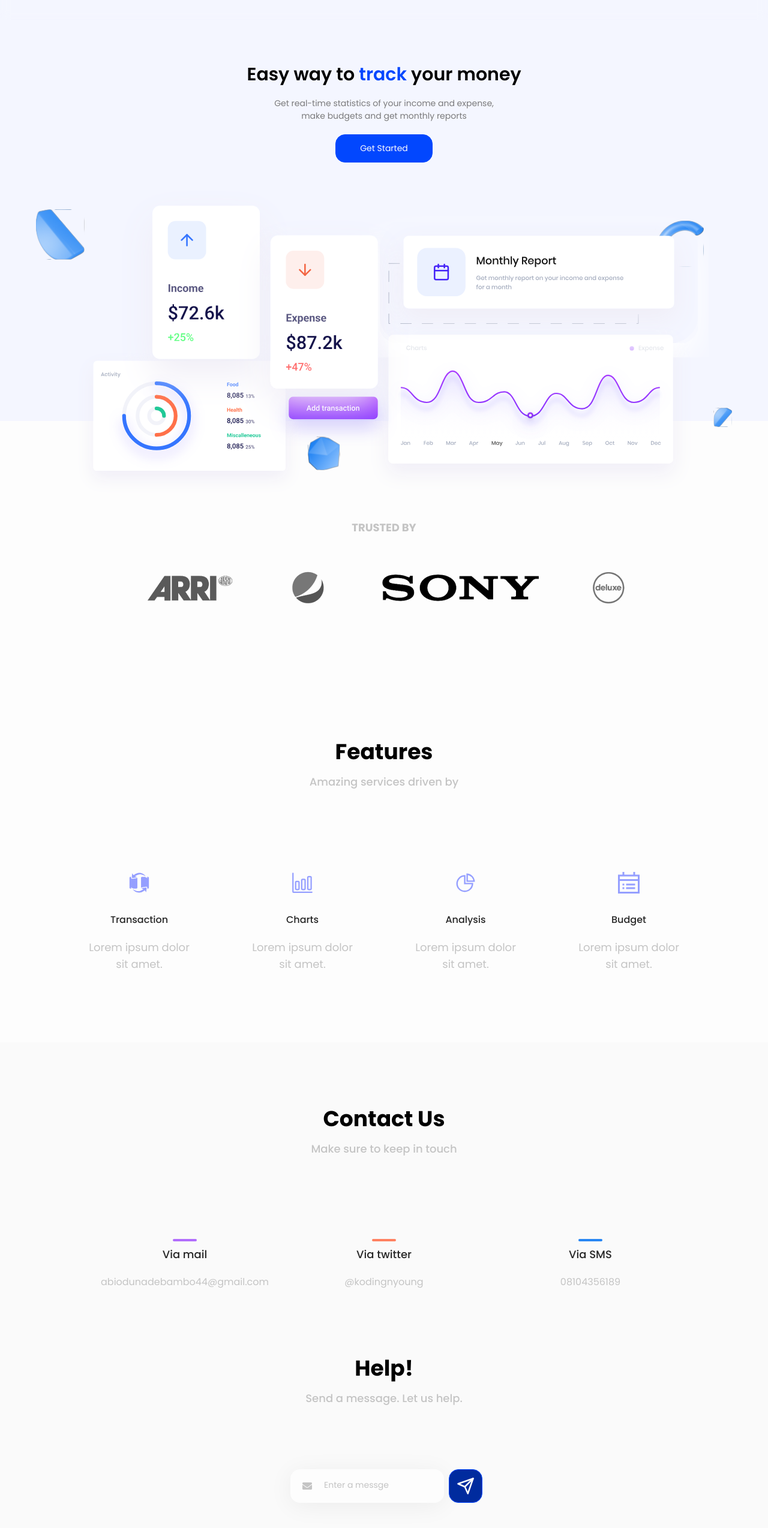
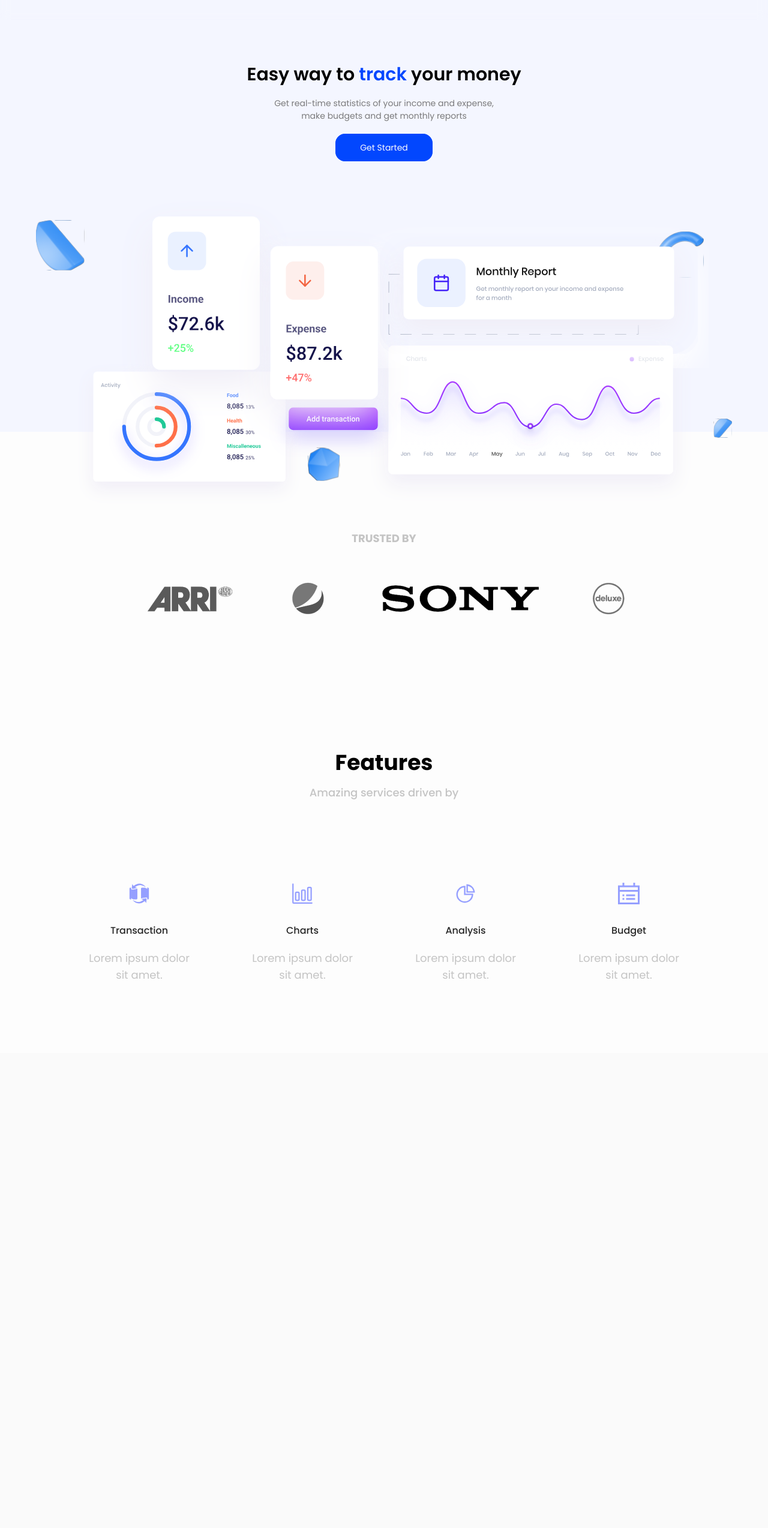
Before and after one commit to KodingNYoung/Track, a React (Create React App) app: page / in a window 1280 px wide. Shown: the part 78-2626 px from the top of the page at 60% size. Built offline with nearby package versions, Linux system fonts and the light colour scheme.

Commit message:
[developement]: little adjustment on the home page animations

```diff
--- a/package.json
+++ b/package.json
@@ -15,6 +15,7 @@
     "react-chartjs-2": "^4.1.0",
     "react-dom": "^18.1.0",
     "react-icons": "^4.3.1",
+    "react-intersection-observer": "^9.2.2",
     "react-redux": "^8.0.2",
     "react-router-dom": "^6.3.0",
     "react-router-hash-link": "^2.4.3",
--- a/src/assets/css/home.css
+++ b/src/assets/css/home.css
@@ -1,178 +1,183 @@
-.hero-section {
+.homepage {
+  max-width: 100vw;
+  overflow: hidden;
+}
+
+.homepage .hero-section {
   @apply px-10 pt-28 md:pt-0;
 }
 
-.hero-section .hero-content {
+.homepage .hero-section .hero-content {
   @apply p-5 md:translate-y-36 relative z-10;
 }
 
-.hero-section .hero-content__text {
+.homepage .hero-section .hero-content__text {
   @apply flex flex-col justify-center items-center mb-10 mt-5 text-center;
 }
 
-.hero-section .hero-content__text h1 {
+.homepage .hero-section .hero-content__text h1 {
   @apply text-3xl font-semibold mb-5;
   color: #000;
 }
 
-.hero-section .hero-content__text > span {
-  @apply max-w-full w-96 block pb-5;
+.homepage .hero-section .hero-content__text > span {
+  @apply max-w-full w-96 block pb-8;
   color: #7a7a7a;
 }
 
-.hero-section .hero-content__text a.primary-btn {
+.homepage .hero-section .hero-content__text a.primary-btn {
   @apply px-10 rounded-2xl;
 }
 
-.partners-section {
+.homepage .partners-section {
   @apply p-10 md:pt-36;
   background-color: #fdfdfd;
 }
 
-.partners-section .partners-content {
+.homepage .partners-section .partners-content {
   @apply p-5 text-center;
 }
 
-.partners-section .partners-content h4 {
+.homepage .partners-section .partners-content h4 {
   @apply text-lg uppercase font-bold;
   color: #c4c4c4;
 }
 
-.partners-section .partners-content .partners-content__logo-grid {
+.homepage .partners-section .partners-content .partners-content__logo-grid {
   @apply flex justify-center items-center flex-wrap;
 }
 
-.partners-section .partners-content .partners-content__logo-grid .partner-logo {
+.homepage .partners-section .partners-content .partners-content__logo-grid .partner-logo {
   @apply m-10 my-14;
 }
 
-.reusable-section-class {
+.homepage .reusable-section-class {
   @apply p-10 py-14;
 }
 
-.reusable-section-class .section-content {
+.homepage .reusable-section-class .section-content {
   @apply p-5 text-center;
 }
 
-.reusable-section-class .section-content header {
+.homepage .reusable-section-class .section-content header {
   @apply mt-8 mb-24;
 }
 
-.reusable-section-class .section-content header h2 {
+.homepage .reusable-section-class .section-content header h2 {
   @apply text-4xl font-bold mb-4 capitalize;
   color: #000;
 }
 
-.reusable-section-class .section-content header span {
+.homepage .reusable-section-class .section-content header span {
   @apply text-lg font-medium;
   color: #c4c4c4;
 }
 
-.features-section {
+.homepage .features-section {
   background-color: #fdfdfd;
 }
 
-.features-section .features-grid {
+.homepage .features-section .features-grid {
   @apply flex flex-wrap justify-center items-center;
 }
 
-.features-section .features-grid .feature-item {
+.homepage .features-section .features-grid .feature-item {
   @apply grid justify-items-center w-48 m-10;
 }
 
-.features-section .features-grid .feature-item svg {
+.homepage .features-section .features-grid .feature-item svg {
   @apply text-4xl;
   color: #959fff;
 }
 
-.features-section .features-grid .feature-item svg path {
+.homepage .features-section .features-grid .feature-item svg path {
   stroke: #959fff;
 }
 
-.features-section .features-grid .feature-item .name {
+.homepage .features-section .features-grid .feature-item .name {
   @apply font-medium text-base capitalize my-5 mt-8;
 }
 
-.features-section .features-grid .feature-item .description {
+.homepage .features-section .features-grid .feature-item .description {
   @apply text-lg;
   color: #c4c4c4;
 }
 
-.contactus-section {
+.homepage .contactus-section {
   background-color: #fafafa;
 }
 
-.contactus-section .contact-items {
+.homepage .contactus-section .contact-items {
   @apply flex flex-wrap justify-center lg:justify-between items-center max-w-5xl mx-auto;
 }
 
-.contactus-section .contact-items .contact-item {
+.homepage .contactus-section .contact-items .contact-item {
   @apply grid justify-items-center m-10 lg:w-1/4;
 }
 
-.contactus-section .contact-items .contact-item .tag {
+.homepage .contactus-section .contact-items .contact-item .tag {
   @apply w-10 h-1 rounded-2xl;
 }
 
-.contactus-section .contact-items .contact-item .media-name {
+.homepage .contactus-section .contact-items .contact-item .media-name {
   @apply font-medium text-lg mt-2 mb-5;
 }
 
-.contactus-section .contact-items .contact-item .contact {
+.homepage .contactus-section .contact-items .contact-item .contact {
   @apply text-base font-normal;
   color: #c4c4c4;
 }
 
-.contactus-section .help-form {
+.homepage .contactus-section .help-form {
   @apply mb-5 flex justify-center items-center;
 }
 
-.contactus-section .help-form label.input-group {
+.homepage .contactus-section .help-form label.input-group {
   @apply flex justify-center items-center p-2 px-5 rounded-2xl m-2 transition-all duration-300;
   -webkit-box-shadow: 0px 5px 40px rgba(0, 0, 0, 0.06);
           box-shadow: 0px 5px 40px rgba(0, 0, 0, 0.06);
   background-color: #fdfdfd;
 }
 
-.contactus-section .help-form label.input-group svg {
+.homepage .contactus-section .help-form label.input-group svg {
   @apply text-base;
   color: #c4c4c4;
 }
 
-.contactus-section .help-form label.input-group textarea {
+.homepage .contactus-section .help-form label.input-group textarea {
   @apply bg-transparent py-2 px-5 outline-0 transition-all duration-300;
   width: 200px;
   height: 40px;
   resize: none;
 }
 
-.contactus-section .help-form label.input-group textarea::-webkit-input-placeholder {
+.homepage .contactus-section .help-form label.input-group textarea::-webkit-input-placeholder {
   color: #c4c4c4;
 }
 
-.contactus-section .help-form label.input-group textarea:-ms-input-placeholder {
+.homepage .contactus-section .help-form label.input-group textarea:-ms-input-placeholder {
   color: #c4c4c4;
 }
 
-.contactus-section .help-form label.input-group textarea::-ms-input-placeholder {
+.homepage .contactus-section .help-form label.input-group textarea::-ms-input-placeholder {
   color: #c4c4c4;
 }
 
-.contactus-section .help-form label.input-group textarea::placeholder {
+.homepage .contactus-section .help-form label.input-group textarea::placeholder {
   color: #c4c4c4;
 }
 
-.contactus-section .help-form label.input-group textarea:focus, .contactus-section .help-form label.input-group textarea:valid {
+.homepage .contactus-section .help-form label.input-group textarea:focus, .homepage .contactus-section .help-form label.input-group textarea:valid {
   width: 300px;
   height: 120px;
   max-width: 70vw;
 }
 
-.contactus-section .help-form button.submit-button {
+.homepage .contactus-section .help-form button.submit-button {
   @apply p-3 rounded-2xl text-3xl;
   background-color: #002b9e;
 }
 
-.contactus-section .help-form button.submit-button:hover {
+.homepage .contactus-section .help-form button.submit-button:hover {
   @apply scale-105;
 }
--- a/src/assets/scss/home.scss
+++ b/src/assets/scss/home.scss
@@ -1,5 +1,8 @@
 @import "base";
 
+.homepage {
+  max-width: 100vw;
+  overflow: hidden;
   .hero-section {
     @apply px-10 pt-28 md:pt-0;
     .hero-content {
@@ -11,7 +14,7 @@
           color: $black;
         }
         & > span {
-        @apply max-w-full w-96 block pb-5;
+          @apply max-w-full w-96 block pb-8;
           color: $form-label-text;
         }
         a.primary-btn {
@@ -134,3 +137,4 @@
       }
     }
   }
+}
--- a/src/views/Home/ContactUs.js
+++ b/src/views/Home/ContactUs.js
@@ -1,27 +1,65 @@
-import React from "react";
+import React, { useEffect } from "react";
 
-// framer motion
-import { motion } from "framer-motion";
+// animations
+import { motion, useAnimation } from "framer-motion";
+import { useInView } from "react-intersection-observer";
 
 import { FaEnvelope, FiSend } from "../../imports/icons";
 import { SubmitButton } from "../../components/Buttons/Buttons";
 
 const ContactUs = () => {
+  // animation hooks
+  // section
+  const [sectionRef, sectionInView] = useInView();
+  const helpSectionAnimation = useAnimation();
+  const contactSectionAnimation = useAnimation();
+
+  // functions
   const handleSubmit = e => {
     e.preventDefault();
   };
+  const handleAnimations = async () => {
+    if (sectionInView) {
+      await contactSectionAnimation.start({
+        x: "0",
+        opacity: 1,
+        transition: { type: "tween", duration: 1 }
+      });
+      return await helpSectionAnimation.start({
+        x: "0",
+        opacity: 1,
+        transition: { type: "tween", duration: 1 }
+      });
+    }
+    if (!sectionInView) {
+      await helpSectionAnimation.start({
+        x: "-10vw",
+        opacity: 0
+      });
+      return await contactSectionAnimation.start({
+        x: "10vw",
+        opacity: 0
+      });
+    }
+  };
+
+  // useEffect
+  useEffect(() => {
+    handleAnimations();
+  }, [sectionInView]);
   return (
-    <motion.section
+    <section
       id="contactus"
-      initial={{ y: "100vh" }}
-      animate={{ y: 0 }}
-      transition={{ type: "spring", duration: 1, bounce: 0.5 }}
       className="contactus-section reusable-section-class"
+      ref={sectionRef}
     >
-      <div className="contactus-content section-content">
+      <motion.div
+        className="contactus-content section-content"
+        animate={contactSectionAnimation}
+      >
         <header>
           <h2>contact us</h2>
-          <span>Make sure to keep in touch</span>
+          <span>Make sure to be in touch.</span>
         </header>
         <div className="contact-items">
           <ContactItem
@@ -40,8 +78,11 @@ const ContactUs = () => {
             contact="08104356189"
           />
         </div>
-      </div>
-      <div className="help-content section-content">
+      </motion.div>
+      <motion.div
+        className="help-content section-content"
+        animate={helpSectionAnimation}
+      >
         <header>
           <h2>Help!</h2>
           <span>Send a message. Let us help.</span>
@@ -61,8 +102,8 @@ const ContactUs = () => {
             <FiSend />
           </SubmitButton>
         </form>
-      </div>
-    </motion.section>
+      </motion.div>
+    </section>
   );
 };
 
--- a/src/views/Home/Features.js
+++ b/src/views/Home/Features.js
@@ -1,7 +1,8 @@
-import React from "react";
+import React, { useEffect } from "react";
 
-// framer motion
-import { motion } from "framer-motion";
+// animations
+import { motion, useAnimation } from "framer-motion";
+import { useInView } from "react-intersection-observer";
 
 import {
   GrPlan,
@@ -11,54 +12,118 @@ import {
 } from "../../imports/icons";
 
 const Features = () => {
+  // animation hooks
+  // section
+  const [sectionRef, sectionInView, sectionEntry] = useInView({
+    threshold: 0.4
+  });
+  const sectionAnimation = useAnimation();
+  // feature list
+  const [listRef, listInView] = useInView({ threshold: 0.5 });
+  const listAnimation = useAnimation();
+
+  // useEffect
+  useEffect(() => {
+    if (sectionInView) {
+      sectionAnimation.start({
+        y: "0",
+        opacity: 1,
+        transition: { type: "tween", duration: 2 }
+      });
+    }
+    if (!sectionInView) {
+      //if it's coming from below
+      if (sectionEntry?.boundingClientRect?.y > 0) {
+        sectionAnimation.start({
+          y: "10vh",
+          opacity: 0
+        });
+      } else {
+        // if it is going topwards
+        sectionAnimation.start({
+          y: "-10vh",
+          opacity: 0
+        });
+      }
+    }
+  }, [sectionInView]);
+  useEffect(() => {
+    if (listInView) {
+      listAnimation.start(custom => ({
+        scale: 1,
+        opacity: 1,
+        transition: {
+          type: "spring",
+          duration: 1,
+          bounce: 0.5,
+          delay: custom * 0.5
+        }
+      }));
+    } else {
+      listAnimation.start({
+        scale: 0,
+        opacity: 0
+      });
+    }
+  }, [listInView]);
+
   return (
-    <motion.section
+    <section
+      ref={sectionRef}
       id="features"
-      initial={{ y: "100vh" }}
-      animate={{ y: 0 }}
-      transition={{ type: "spring", duration: 1, bounce: 0.5 }}
       className="features-section reusable-section-class"
     >
-      <div className="features-content section-content">
+      <motion.div
+        className="features-content section-content"
+        animate={sectionAnimation}
+      >
         <header>
           <h2>Features</h2>
           <span>Amazing services driven by</span>
         </header>
-        <div className="features-grid">
+        <div className="features-grid" ref={listRef}>
           <FeatureItem
             icon={<GiCardExchange />}
             name="transaction"
             description="Lorem ipsum dolor sit amet."
+            animate={listAnimation}
+            custom={1}
           />
           <FeatureItem
             icon={<IoBarChartOutline />}
             name="charts"
             description="Lorem ipsum dolor sit amet."
+            animate={listAnimation}
+            custom={2}
           />
           <FeatureItem
             icon={<AiOutlinePieChart />}
             name="analysis"
             description="Lorem ipsum dolor sit amet."
+            animate={listAnimation}
+            custom={3}
           />
           <FeatureItem
             icon={<GrPlan />}
             name="budget"
             description="Lorem ipsum dolor sit amet."
+            animate={listAnimation}
+            custom={4}
           />
         </div>
-      </div>
-    </motion.section>
+      </motion.div>
+    </section>
   );
 };
 
 const FeatureItem = props => {
-  const { icon, name, description } = props;
+  const { icon, name, description, animate, custom } = props;
   return (
-    <div className="feature-item">
+    <motion.div className="feature-item" animate={animate} custom={custom}>
       {icon}
       <span className="name">{name}</span>
       <span className="description">{description}</span>
-    </div>
+    </motion.div>
   );
 };
 
--- a/src/views/Home/Hero.js
+++ b/src/views/Home/Hero.js
@@ -11,27 +11,36 @@ const Hero = () => {
   return (
     <section className="hero-section" id="hero">
       <div className="hero-content">
-        <motion.div
-          initial={{ x: "100vw" }}
-          animate={{ x: 0 }}
-          transition={{ type: "spring", duration: 1, bounce: 0.5 }}
-          className="hero-content__text"
-        >
-          <h1>
+        <div className="hero-content__text">
+          <motion.h1
+            initial={{ y: "-10vh", opacity: 0 }}
+            animate={{ y: 0, opacity: 1 }}
+            transition={{ type: "tween", duration: 1 }}
+          >
             Easy way to <span className="text-primary">track</span> your money
-          </h1>
-          <span>
+          </motion.h1>
+          <motion.span
+            initial={{ y: -20, opacity: 0 }}
+            animate={{ y: 0, opacity: 1 }}
+            transition={{ type: "tween", duration: 1.2, delay: 1.1 }}
+          >
             Get real-time statistics of your income and expense, make budgets
             and get monthly reports
-          </span>
-          <Link to="/auth/register" className="primary-btn">
-            Get Started
-          </Link>
-        </motion.div>
+          </motion.span>
+          <motion.span
+            initial={{ y: -32, opacity: 0 }}
+            animate={{ y: 0, opacity: 1 }}
+            transition={{ type: "tween", duration: 1.5, delay: 2.4 }}
+          >
+            <Link to="/auth/register" className="primary-btn">
+              Get Started
+            </Link>
+          </motion.span>
+        </div>
         <motion.div
-          initial={{ y: "-100vw" }}
-          animate={{ y: 0 }}
-          transition={{ type: "spring", duration: 1, bounce: 0.5 }}
+          initial={{ y: "10vh" }}
+          animate={{ y: "0" }}
+          transition={{ type: "spring", duration: 2, bounce: 0.5 }}
           className="hero-content__image"
         >
           <HeroSVG />
--- a/src/views/Home/Homepage.js
+++ b/src/views/Home/Homepage.js
@@ -19,6 +19,7 @@ const Homepage = () => {
       initial="hidden"
       animate="visible"
       variants={{ hidden: { opacity: 0 }, visible: { opacity: 1 } }}
+      className="homepage"
     >
       <Navbar />
       <Hero />
--- a/src/views/Home/Partners.js
+++ b/src/views/Home/Partners.js
@@ -1,30 +1,77 @@
-import React from "react";
+import React, { useEffect } from "react";
 
-// framer  motion
-import { motion } from "framer-motion";
-
+// animations
+import { motion, useAnimation } from "framer-motion";
+import { useInView } from "react-intersection-observer";
 // images
 import { partnersLogo } from "../../imports/images";
 
 const Partners = () => {
+  const { ref, inView, entry } = useInView();
+  const headerControls = useAnimation();
+  const logoControls = useAnimation();
+
+  // functions
+  const handleAnimations = async () => {
+    if (inView) {
+      headerControls.start({
+        y: "0",
+        opacity: 1,
+        transition: { type: "tween", duration: 1.8 }
+      });
+      logoControls.start(custom => ({
+        x: 0,
+        opacity: 1,
+        transition: {
+          type: "spring",
+          delay: custom * 0.4,
+          duration: 1.4,
+          bounce: 0.5
+        }
+      }));
+    }
+    if (!inView) {
+      if (entry?.boundingClientRect?.y > 0) {
+        await headerControls.start({
+          y: "10vh",
+          opacity: 0
+        });
+        return await logoControls.start({
+          x: 70,
+          opacity: 0
+        });
+      } else {
+        headerControls.start({
+          y: "-10vh",
+          opacity: 0
+        });
+      }
+    }
+  };
+
+  // useEffect
+  useEffect(() => {
+    handleAnimations();
+  }, [inView]);
+
   return (
-    <motion.section
-      className="partners-section"
-      initial={{ y: "100vh" }}
-      animate={{ y: 0 }}
-      transition={{ type: "spring", duration: 1, bounce: 0.5 }}
-    >
-      <div className="partners-content">
-        <h4>Trusted by</h4>
+    <section className="partners-section">
+      <motion.div ref={ref} className="partners-content">
+        <motion.h4 animate={headerControls}>Trusted by</motion.h4>
         <div className="partners-content__logo-grid">
-          {partnersLogo.map(partner => (
-            <div className="partner-logo">
+          {partnersLogo.map((partner, index) => (
+            <motion.div
+              className="partner-logo"
+              key={index}
+              custom={index}
+              animate={logoControls}
+            >
               <img src={partner} />
-            </div>
+            </motion.div>
           ))}
         </div>
-      </div>
-    </motion.section>
+      </motion.div>
+    </section>
   );
 };
 
```
Also changed, not shown: src/animation.js (added), 1 other file (tests, documents, lock files or other folders). Lines whose indentation alone changed are shown as unchanged.
